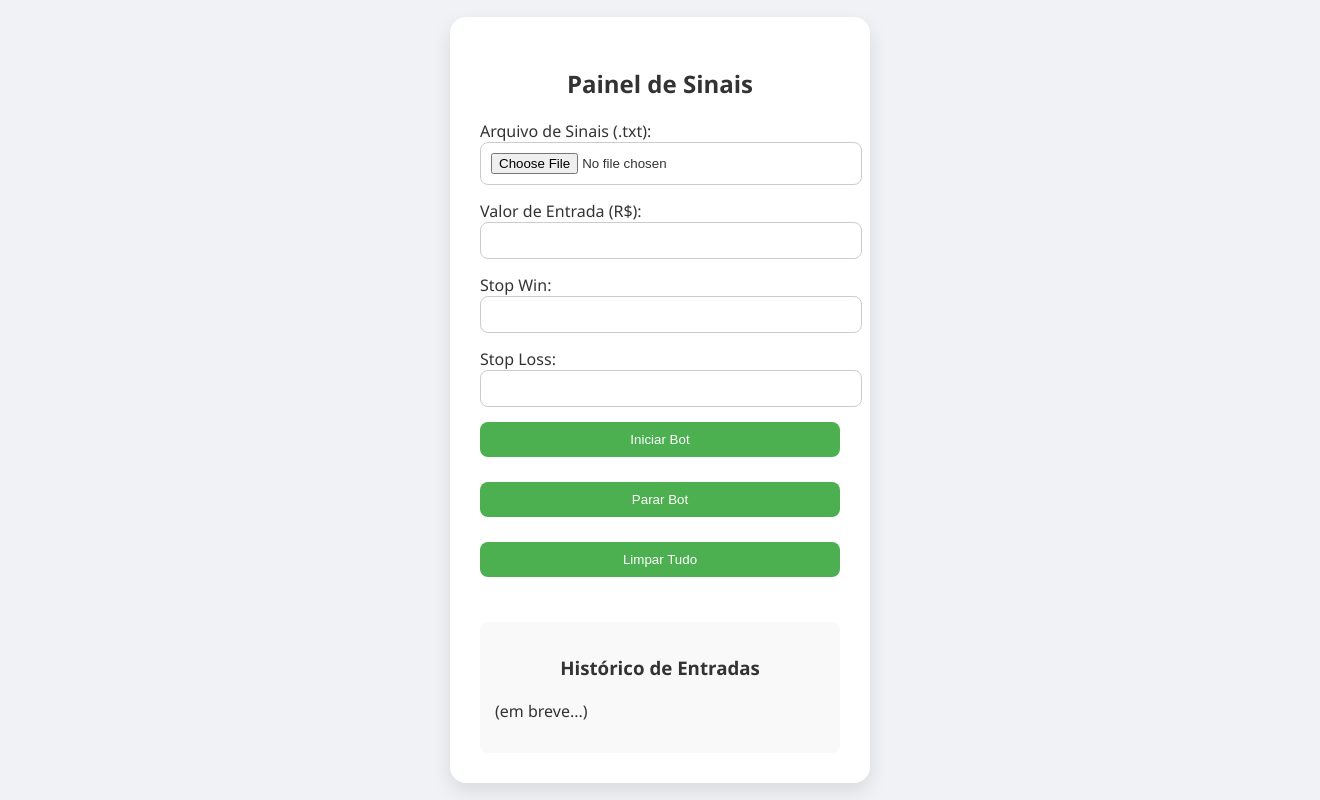
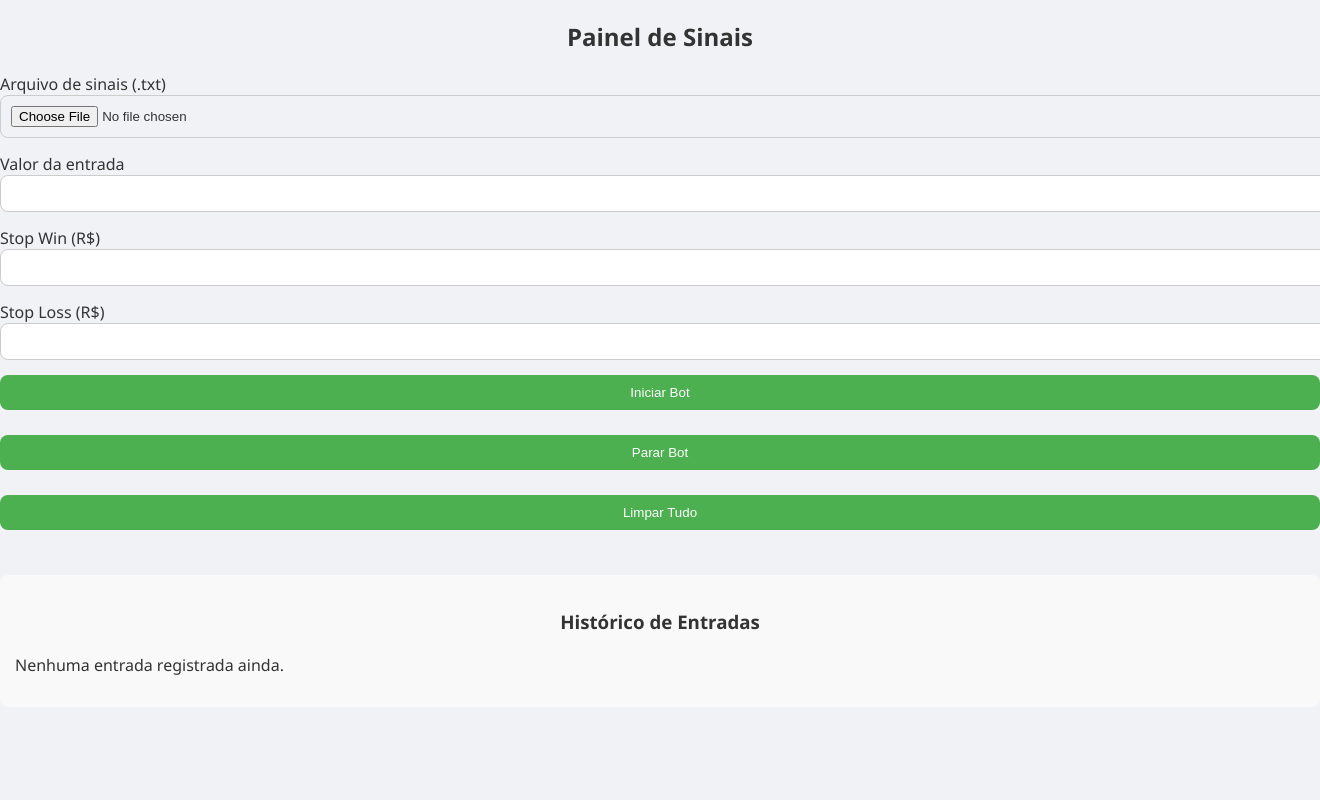
Before and after one commit to Felipeabm/painel-iqoption, a Flask app: template templates/index.html in a window 1320 px wide; the page is wider, and only the part inside the window is pictured. Run offline with Flask 2, Linux system fonts and the light colour scheme; the template is opened without the code that fills it, so the values that code supplies are empty.

Commit message:
Update index.html

```diff
--- a/templates/index.html
+++ b/templates/index.html
@@ -1,37 +1,75 @@
 <!DOCTYPE html>
-<html lang="pt-br">
+<html lang="pt-BR">
 <head>
     <meta charset="UTF-8">
-    <title>Painel de Sinais</title>
-    <link rel="stylesheet" href="/static/style.css">
+    <title>Painel de Sinais IQ Option</title>
+    <link rel="stylesheet" href="{{ url_for('static', filename='style.css') }}">
 </head>
-<body class="painel">
-    <div class="painel-container">
+<body>
+    <div class="container">
         <h2>Painel de Sinais</h2>
-        <form action="/iniciar" method="POST" enctype="multipart/form-data">
-            <label>Arquivo de Sinais (.txt):</label>
-            <input type="file" name="arquivo" accept=".txt" required>
 
-            <label>Valor de Entrada (R$):</label>
-            <input type="number" name="valor_entrada" min="1" step="1" required>
+        <form id="config-form" method="post" enctype="multipart/form-data">
+            <div class="campo">
+                <label for="arquivo">Arquivo de sinais (.txt)</label>
+                <input type="file" name="arquivo" accept=".txt" required>
+            </div>
 
-            <label>Stop Win:</label>
-            <input type="number" name="stop_win" min="1" required>
+            <div class="campo">
+                <label for="valor_entrada">Valor da entrada</label>
+                <input type="number" name="valor_entrada" step="0.01" required>
+            </div>
 
-            <label>Stop Loss:</label>
-            <input type="number" name="stop_loss" min="1" required>
+            <div class="campo">
+                <label for="stop_win">Stop Win (R$)</label>
+                <input type="number" name="stop_win" step="0.01" required>
+            </div>
+
+            <div class="campo">
+                <label for="stop_loss">Stop Loss (R$)</label>
+                <input type="number" name="stop_loss" step="0.01" required>
+            </div>
 
             <div class="botoes">
-                <button type="submit">Iniciar Bot</button>
-                <button type="submit" formaction="/parar" formmethod="POST">Parar Bot</button>
-                <button type="reset">Limpar Tudo</button>
+                <button type="submit" formaction="/start">Iniciar Bot</button>
+                <button type="submit" formaction="/stop">Parar Bot</button>
+                <button type="button" onclick="limparCampos()">Limpar Tudo</button>
             </div>
         </form>
 
         <div class="historico">
             <h3>Histórico de Entradas</h3>
-            <p>(em breve...)</p>
+            <div id="historico-entradas">
+                {% if historico %}
+                    <ul>
+                        {% for entrada in historico %}
+                            <li>{{ entrada }}</li>
+                        {% endfor %}
+                    </ul>
+                {% else %}
+                    <p>Nenhuma entrada registrada ainda.</p>
+                {% endif %}
+            </div>
         </div>
     </div>
+
+    <!-- Áudio de alerta -->
+    <audio id="alerta" src="{{ url_for('static', filename='alert.wav') }}"></audio>
+
+    <script>
+        function limparCampos() {
+            document.querySelector('form').reset();
+        }
+
+        function tocarAlerta() {
+            document.getElementById('alerta').play();
+        }
+
+        // Exemplo: tocar som ao enviar formulário
+        const form = document.getElementById('config-form');
+        form.addEventListener('submit', () => {
+            tocarAlerta();
+        });
+    </script>
 </body>
 </html>
```
